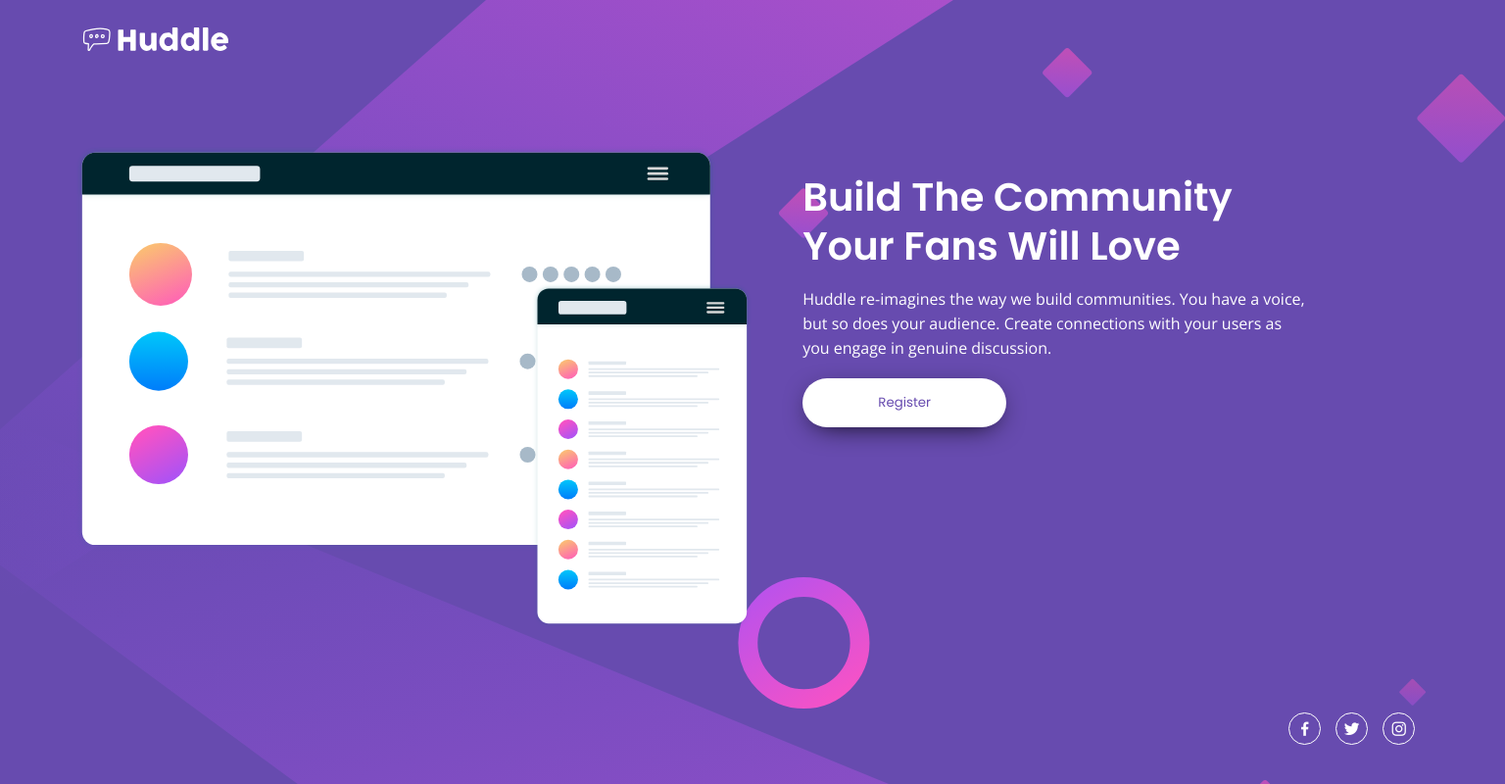
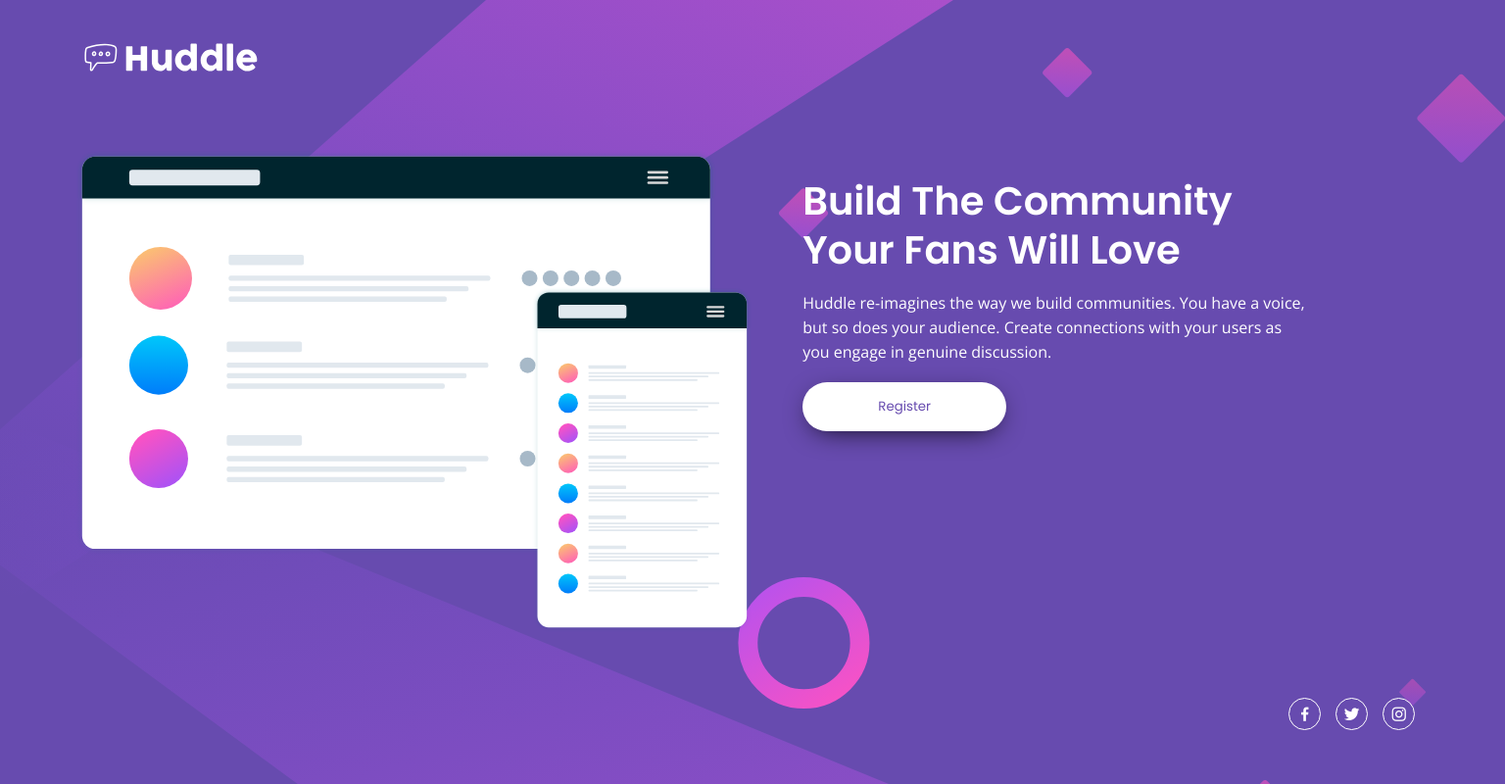
Before and after one commit to HugoMoncada/Huddle-landing-page-with-a-single-introductory-section, a plain HTML site: page index.html in a window 1536 px wide. Shown: the whole page at 98% size. Drawn offline with nearby package versions, Linux system fonts and the light colour scheme.

Commit message:
add live site to read me and hot fix css logo

```diff
--- a/styles/styles.css
+++ b/styles/styles.css
@@ -146,14 +146,13 @@ footer{
         width: 90%;
     }
 
-
-
     main{
         max-width: 100%;
+        padding: 35px 0;
     }
 
     .logo img{
-        width: 160px;
+        width: 190px;
     }
 
     .content{
```
Also changed, not shown: 1 other file.
